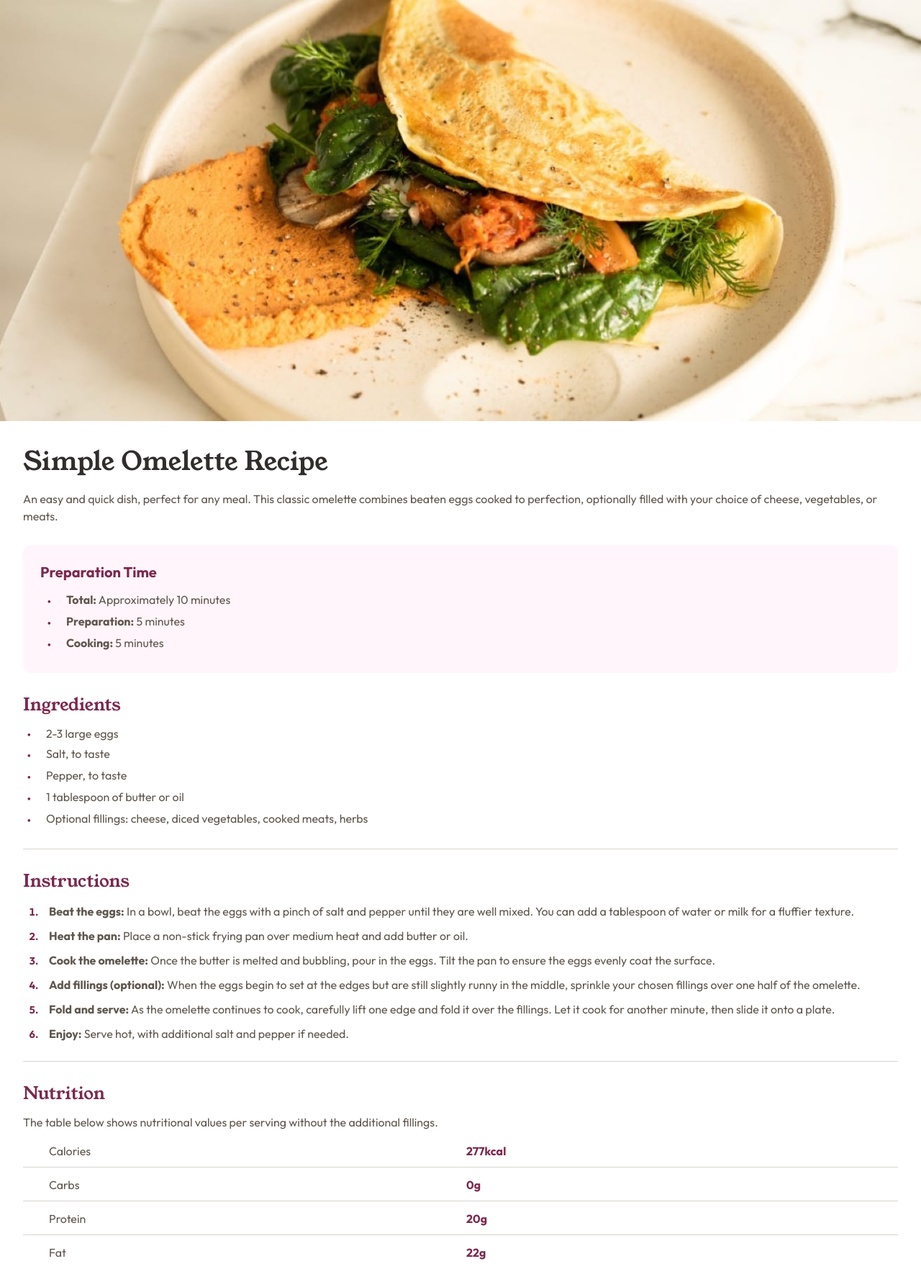
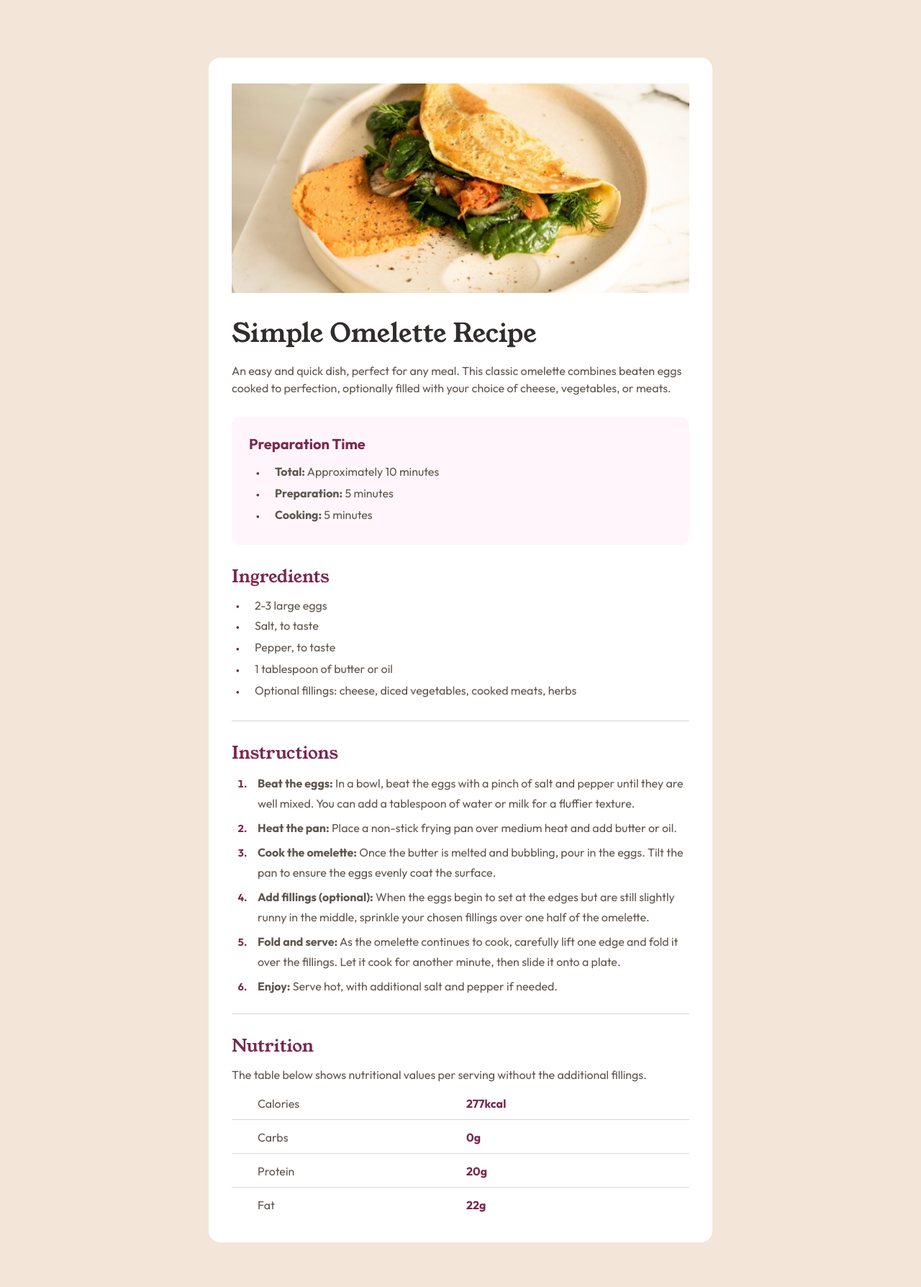
Before and after one commit to jabssdev/recipe-page, a React (Vite) app: page / in a window 1280 px wide. Shown: the top 1788 px of the page at 72% size. Built offline with nearby package versions, Linux system fonts and the light colour scheme.

Commit message:
style: :iphone: Finish responsive app design

```diff
--- a/index.html
+++ b/index.html
@@ -6,7 +6,7 @@
 		<meta name="viewport" content="width=device-width, initial-scale=1.0" />
 		<title>Recipe Page</title>
 	</head>
-	<body>
+	<body class="sm:flex sm:justify-center sm:mt-20 sm:mb-12 sm:bg-ct-stone-100">
 		<div id="root"></div>
 		<script type="module" src="/src/main.jsx"></script>
 	</body>
--- a/src/App.jsx
+++ b/src/App.jsx
@@ -2,10 +2,10 @@ import { Header } from "./assets/components/Header";
 import { RecipeContainer } from "./assets/components/RecipeContainer";
 function App() {
 	return (
-		<>
+		<div className="sm:max-w-[700px] bg-white sm:rounded-2xl">
 			<Header />
 			<RecipeContainer />
-		</>
+		</div>
 	);
 }
 
--- a/src/assets/components/Header.jsx
+++ b/src/assets/components/Header.jsx
@@ -2,8 +2,8 @@ import omelette from "../images/image-omelette.jpeg";
 
 export const Header = () => {
 	return (
-		<header className="">
-			<img src={omelette} alt="Plate of a simple omelet" />
+		<header>
+			<img className="sm:px-8 sm:pt-9" src={omelette} alt="Plate of a simple omelet" />
 			<section className="px-8 pt-9">
 				<h1 className="text-4xl font-young-serif mb-5 text-ct-stone-900">Simple Omelette Recipe</h1>
 				<p className="mb-7 text-ct-stone-600 font-[400]">
--- a/src/assets/components/overview-recipe/Nutrition.jsx
+++ b/src/assets/components/overview-recipe/Nutrition.jsx
@@ -34,7 +34,7 @@ export const Nutrition = () => {
 					</p>
 				</div>
 				<hr className="border-ct-stone-600 opacity-25 mb-3" />
-				<div className="grid grid-cols-2 mb-10">
+				<div className="grid grid-cols-2 mb-10 sm:pb-10">
 					<p className="ml-9 text-ct-stone-600">Fat</p>
 					<p
 						className="ml-2
```
